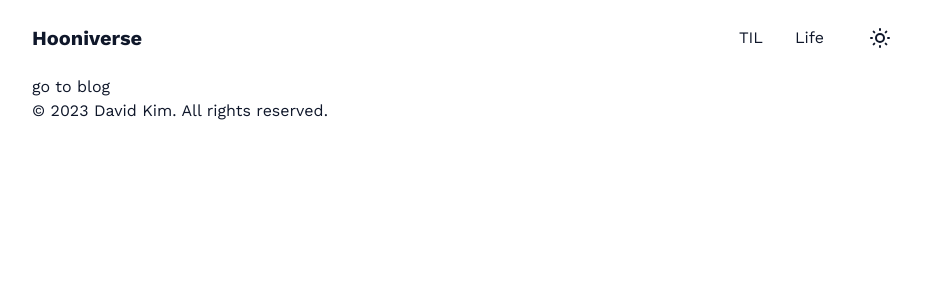
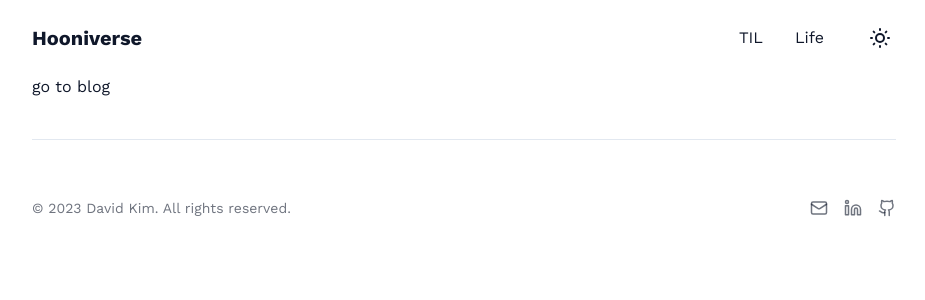
Before and after one commit to holahoon/Holahoon-website, a Next.js app: page / in a window 1280 px wide. Shown: the top 300 px of the page, without its empty margins (176-1101 px from the left). Built offline with nearby package versions, Linux system fonts and the light colour scheme.

Commit message:
feat: footer styling

```diff
--- a/prettier.config.js
+++ b/prettier.config.js
@@ -17,6 +17,7 @@ module.exports = {
     "^@/components/(.*)$",
     "^@/articles/(.*)$",
     "^@/styles/(.*)$",
+    "^@/config/(.*)$",
     "[./]",
   ],
   importOrderSeparation: false,
--- a/src/components/footer/footer.tsx
+++ b/src/components/footer/footer.tsx
@@ -1,12 +1,59 @@
-function Footer() {
+import Link from "next/link"
+import { HTMLAttributes } from "react"
+
+import { cn } from "@/libs/utils/utils.helper"
+import { Icons } from "@/components/icons"
+import { siteConfig } from "@/config/site"
+
+function Footer(props: HTMLAttributes<HTMLElement>) {
+  const { className } = props
+
   const year = new Date().getFullYear()
   return (
-    <footer>
-      <div>
-        <p>© {year} David Kim. All rights reserved.</p>
+    <footer
+      className={cn(
+        "mb-14 mt-10 flex items-center border-t border-border pt-14",
+        className
+      )}
+    >
+      <p className="text-sm text-primary/60">
+        © {year} David Kim. All rights reserved.
+      </p>
+
+      <div className="ml-auto flex">
+        <Link
+          href={`mailto:${siteConfig.links.email}`}
+          target="__blank"
+          rel="noreferrer"
+        >
+          <Icons.social.email
+            width={18}
+            className="text-primary/60 transition duration-300 hover:text-primary"
+          />
+        </Link>
+        <Link
+          href={siteConfig.links.linkedin}
+          target="__blank"
+          rel="noreferrer"
+          className="ml-4"
+        >
+          <Icons.social.linkedin
+            width={18}
+            className="text-primary/60 transition duration-300 hover:text-primary"
+          />
+        </Link>
+        <Link
+          href={siteConfig.links.github}
+          target="__blank"
+          rel="noreferrer"
+          className="ml-4"
+        >
+          <Icons.social.github
+            width={18}
+            className="text-primary/60 transition duration-300 hover:text-primary"
+          />
+        </Link>
       </div>
-
-      <div></div>
     </footer>
   )
 }
--- a/src/components/icons/icons.tsx
+++ b/src/components/icons/icons.tsx
@@ -10,6 +10,7 @@ import {
   Laptop,
   Laugh,
   Linkedin,
+  Mail,
   Moon,
   MoveDown,
   MoveLeft,
@@ -42,6 +43,7 @@ export const Icons = {
   eye: Eye,
   clock: Clock3,
   social: {
+    email: Mail,
     github: Github,
     linkedin: Linkedin,
   },
--- /dev/null
+++ b/src/config/site.ts
@@ -0,0 +1,12 @@
+export const siteConfig = {
+  name: "David Kim",
+  url: "localhost:3000",
+  description: "DK's TIL and life blog",
+  links: {
+    email: "hola.hoon@gmail.com",
+    github: "https://github.com/holahoon",
+    linkedin: "https://www.linkedin.com/in/holahoon",
+  },
+}
+
+export type SiteConfig = typeof siteConfig
```
